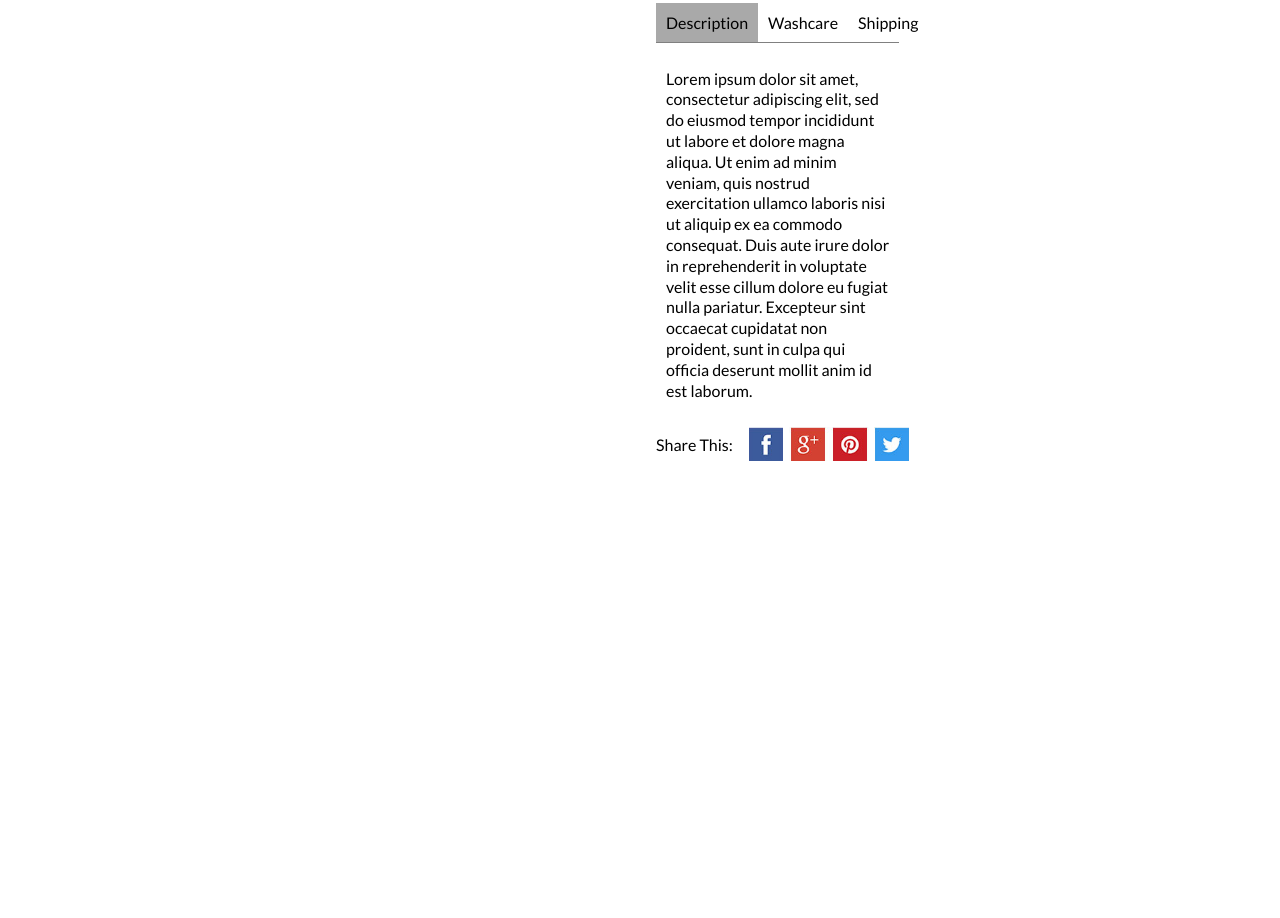
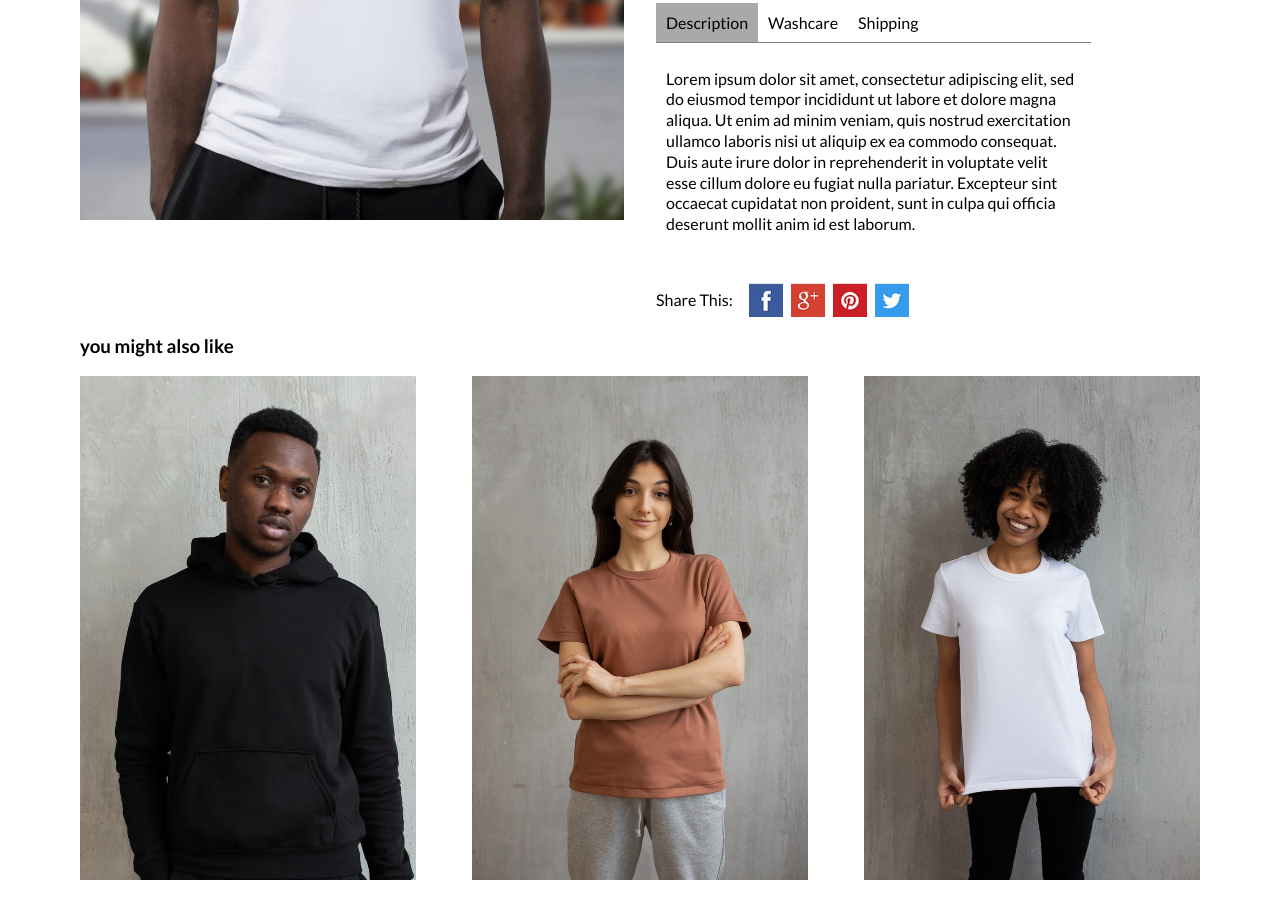
Before and after one commit to VicNovosad/product-page, a plain HTML site: page index.html in a window 1280 px wide. Shown: the part 404-1322 px from the top of the page. Before the commit the page ends 945 px from the top, so only its background shows below. Drawn offline with Linux system fonts and the light colour scheme.

Commit message:
you might aslo like section added

```diff
--- a/index.html
+++ b/index.html
@@ -138,8 +138,14 @@
             </div>
         </div>
 
-    <!--recommended products soon-->
-
+        <div>
+            <h3>you might also like</h3>
+            <div class="recommended">
+                <img class="recommended-product" src="img1.jpg">
+                <img class="recommended-product" src="img2.jpg">
+                <img class="recommended-product" src="img3.jpg">
+            </div>
+        </div>
     </div>
     <script src="script.js"></script>
 </body>
--- a/style.css
+++ b/style.css
@@ -1,7 +1,13 @@
 body {
     max-width: 1200px;
-    margin: 5rem 20rem;
+    /* min-width: 800px; */
+    margin: 5rem auto;
+    padding: 0 5rem;
     font-family: 'Lato', sans-serif;
+}
+
+.product-page{
+    min-width: 800px;
 }
 
 .product-main {
@@ -175,3 +181,14 @@ h2 {
 #Description p {
     line-height: 1.3;
 }
+
+.recommended{
+    display:flex;
+    justify-content: space-between;
+    margin-top: 15px;
+}
+
+.recommended-product{
+    max-width: 30%;
+    object-fit: cover;
+}
```
Also changed, not shown: img1.jpg (added), img2.jpg (added), img3.jpg (added), 1 other file.
